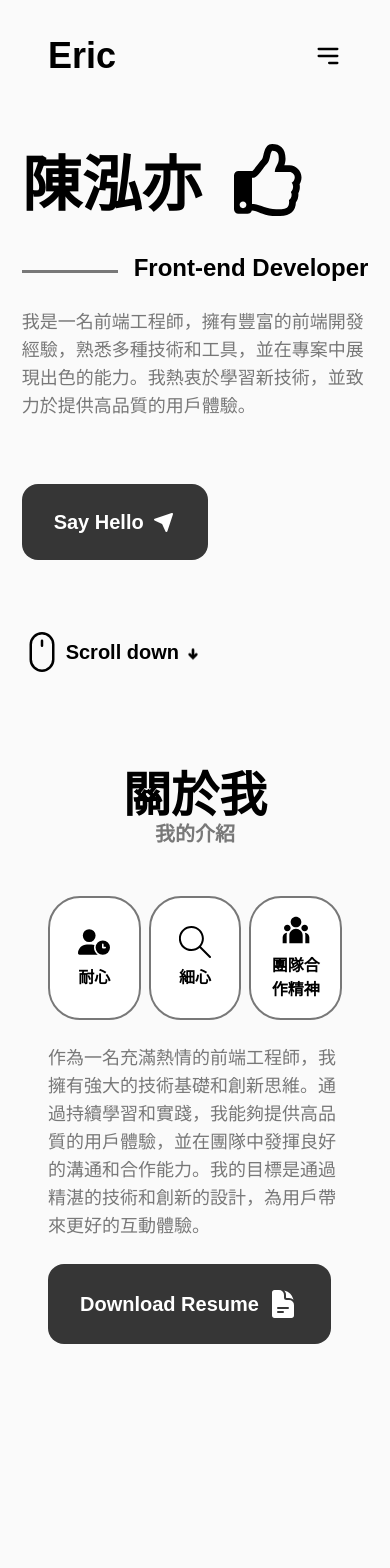
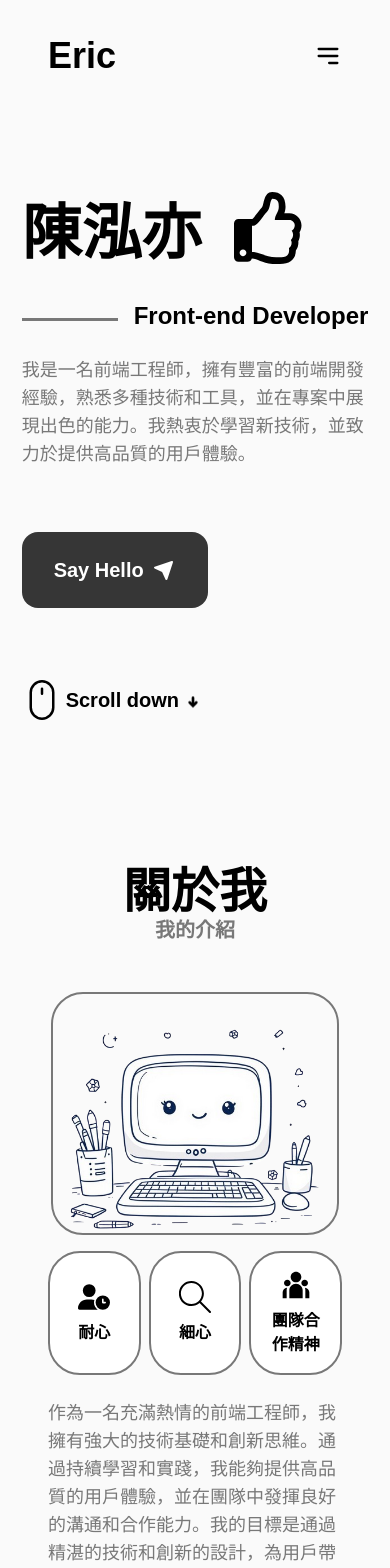
Before and after one commit to JustAPotato0916/portfolio, a React (Vite) app: page / in a window 390 px wide. Shown: the top 1568 px of the page. Built offline with nearby package versions, Linux system fonts and the light colour scheme; a web font is replaced by a local one.

Commit message:
refactor: optimize CSS for responsive design

```diff
--- a/src/components/About.jsx
+++ b/src/components/About.jsx
@@ -34,16 +34,16 @@ const About = () => {
     <section id="about" className="section">
       <SectionTitle title="關於我" subtitle="我的介紹" />
 
-      <div className="flex items-center justify-center md:size-full">
-        <div className="flex w-full flex-row justify-center p-12 md:gap-12 xl:gap-24 xl:p-24">
-          <div className="hidden items-center justify-center md:flex md:basis-1/3">
-            <div className="border-sub w-fit rounded-4xl border-2">
+      <div className="flex items-center justify-center xl:size-full">
+        <div className="flex w-full flex-col justify-center gap-4 p-12 md:gap-6 xl:flex-row xl:gap-24 xl:p-24">
+          <div className="flex items-center justify-center xl:basis-1/3">
+            <div className="border-sub w-72 rounded-4xl border-2 xl:w-fit">
               <img src="img/about.png" alt="about" />
             </div>
           </div>
 
-          <div className="flex flex-col gap-6 md:basis-1/2 md:gap-12">
-            <div className="flex flex-row gap-2 md:gap-4">
+          <div className="flex flex-col gap-6 xl:basis-1/2 xl:gap-12">
+            <div className="flex flex-row gap-2 xl:gap-4">
               {cardInformation.map(({ icon, title }) => (
                 <Card key={title} icon={icon} title={title} />
               ))}
--- a/src/components/Contact.jsx
+++ b/src/components/Contact.jsx
@@ -55,8 +55,8 @@ const Contact = () => {
     <section id="contact" className="section">
       <SectionTitle title="聯繫資訊" subtitle="如何聯繫我" />
 
-      <div className="flex size-full items-center justify-center">
-        <div className="flex size-full flex-col items-center justify-center gap-6 px-6 md:flex-row md:gap-12 md:px-24 xl:px-36 2xl:gap-24">
+      <div className="my-12 flex size-full items-center justify-center xl:my-0">
+        <div className="flex size-full flex-col items-center justify-center gap-6 px-6 md:px-24 xl:flex-row xl:gap-12 xl:px-36 2xl:gap-24">
           {cardInformation.map(({ icon, title, description, href }) => (
             <Card
               key={title}
--- a/src/components/Footer.jsx
+++ b/src/components/Footer.jsx
@@ -5,7 +5,7 @@ import { RiDiscordFill } from 'react-icons/ri';
 
 const Footer = () => {
   return (
-    <footer className="border-sub relative h-[50lvh] w-screen overflow-x-hidden border-t-1 bg-white">
+    <footer className="border-sub relative h-full w-screen overflow-x-hidden border-t-1 bg-white p-4 xl:h-[50lvh] xl:p-0">
       <div className="flex size-full items-center justify-center">
         <div className="flex size-full flex-col items-center justify-center gap-12">
           <p className="text-5xl font-bold">Eric</p>
--- a/src/components/Home.jsx
+++ b/src/components/Home.jsx
@@ -17,7 +17,7 @@ const Home = () => {
   return (
     <section
       id="home"
-      className="section size-full items-center justify-center overflow-y-hidden xl:grid xl:grid-cols-12 xl:gap-12"
+      className="section my-12 size-full items-center justify-center overflow-y-hidden xl:my-0 xl:grid xl:h-lvh xl:grid-cols-12 xl:gap-12"
     >
       <div className="col-start-2 hidden grid-cols-1 items-center justify-center gap-1 xl:grid 2xl:col-start-3">
         <div className="flex-col items-center gap-8 xl:flex">
--- a/src/components/Navbar.jsx
+++ b/src/components/Navbar.jsx
@@ -94,7 +94,7 @@ const Navbar = () => {
         >
           <div className="text-4xl">Eric</div>
 
-          <div className="hidden gap-10 md:flex md:flex-row">
+          <div className="hidden gap-10 xl:flex xl:flex-row">
             {navItems.map(({ title }) => (
               <a
                 key={title}
@@ -116,7 +116,7 @@ const Navbar = () => {
             </a>
           </div>
 
-          <div className="block md:hidden" onClick={handleBottomNavOpen}>
+          <div className="block xl:hidden" onClick={handleBottomNavOpen}>
             <HiOutlineMenuAlt3 className="size-7" />
           </div>
         </nav>
@@ -129,7 +129,7 @@ const Navbar = () => {
         ></div>
         <div
           ref={bottomNavRef}
-          className="absolute bottom-0 flex h-2/5 w-full flex-row flex-wrap bg-white p-6 md:p-12"
+          className="absolute bottom-0 flex h-2/5 w-full flex-row flex-wrap bg-white p-6 xl:p-12"
         >
           {navItems.map(({ icon, title }) => (
             <a
--- a/src/components/Projects.jsx
+++ b/src/components/Projects.jsx
@@ -131,8 +131,8 @@ const Projects = () => {
       <SectionTitle title="專案" subtitle="專案展示" />
 
       <div className="flex items-center justify-center md:size-full">
-        <div className="flex flex-col items-center justify-center gap-12 p-2 md:size-full md:p-12">
-          <div className="flex size-full flex-row items-center justify-center gap-2 md:gap-24">
+        <div className="flex flex-col items-center justify-center gap-12 p-4 xl:size-full xl:p-12">
+          <div className="flex size-full flex-row items-center justify-center gap-4 xl:gap-24">
             <div className="flex flex-col items-center">
               <button
                 className="text-sub cursor-pointer hover:text-black"
--- a/src/components/Skills.jsx
+++ b/src/components/Skills.jsx
@@ -74,7 +74,7 @@ const tools = [
 const SkillsInfo = ({ icon, title }) => {
   return (
     <div className="flex basis-1/3 flex-row items-center gap-x-4 p-2 xl:basis-1">
-      <div className="flex w-full flex-row items-center gap-2 md:justify-center">
+      <div className="flex w-full flex-row items-center gap-2 xl:justify-center">
         {icon ? icon : <RiVerifiedBadgeLine className="skillIcon" />}
         <p className="text-sm font-bold md:text-2xl">{title}</p>
       </div>
--- a/src/index.css
+++ b/src/index.css
@@ -27,7 +27,7 @@
 }
 
 @utility section {
-  @apply flex flex-col relative h-lvh w-screen overflow-hidden;
+  @apply flex flex-col relative size-full my-12 xl:my-0 xl:h-lvh xl:w-screen overflow-hidden;
 }
 
 @utility link {
```
